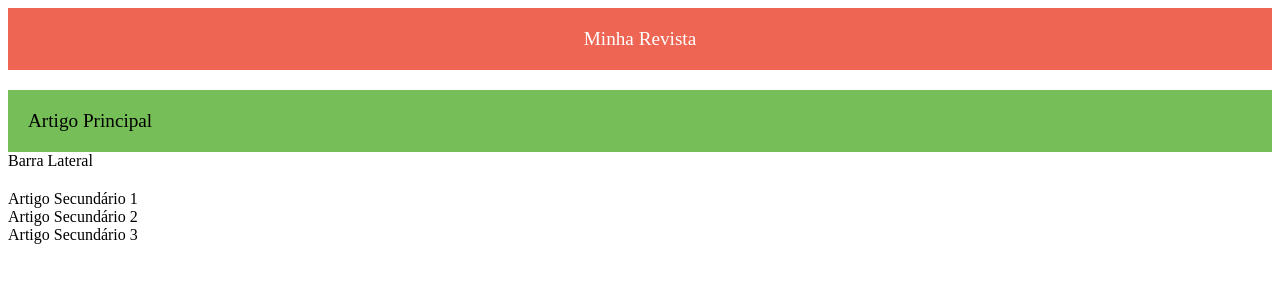
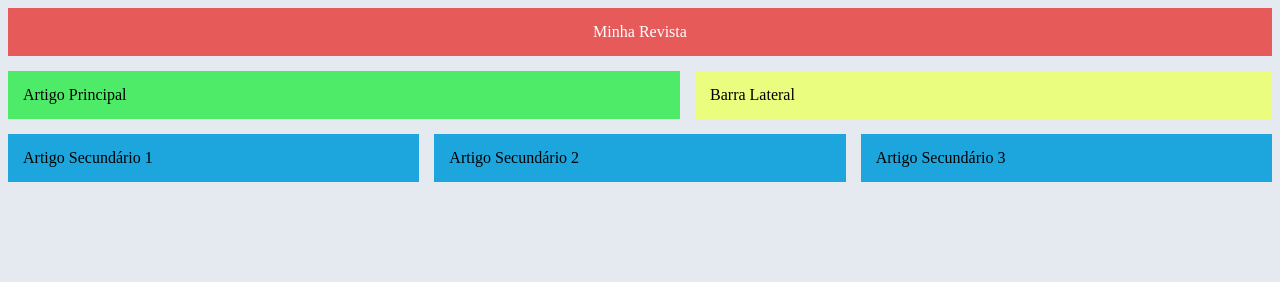
Before and after one commit to GabrielaMarim/Atividade-Flexbox, a plain HTML site: page index.html in a window 1280 px wide. Drawn offline with Linux system fonts and the light colour scheme.

Commit message:
style.css

```diff
--- a/style.css
+++ b/style.css
@@ -1,22 +1,42 @@
-.container{
-    display:flex;
+.header {
+        text-align: center;
+            background-color: rgb(230, 90, 90);
+            color: rgb(255, 255, 255);
+            padding: 15px; /** "tamanho da caixa" **/
+            }
+            .container {
+                justify-content: center;
+                display: flex;
                 flex-direction: column;
-    gap: 20px;
+                gap: 15px;
             }
-.header{
-background-color: rgb(238, 101, 83);
-text-align: center;
-position: relative;
-font-size:larger;
-color: rgb(255, 255, 255);
-padding: 20px;
+            .content{
+                display: flex;
+                gap: 15px;
             }
             .main-article{
-    background-color: rgb(117, 190, 88);
-    text-align: left;
-    position: relative;
-    font-size:larger;
-    color: rgb(0, 0, 0);
-    padding: 20px;
+                background-color: rgb(78, 235, 104);
+                padding: 15px;
+                display: flex;
+                width: 54%;
             }
+            .sidebar {
+             background-color: rgb(234, 253, 126);
+             padding: 15px;
+             display: flex;
+             width: 46%;
+
             }
+            .articles {
+                display: flex;
+                gap: 15px;
+            }
+            .article{
+                background-color: rgb(28, 166, 221);
+                display: flex;
+                padding: 15px;
+                width: 33%;
+            }
+            body{
+            background-color: rgb(228, 234, 240);
+            }
```
Lines whose indentation alone changed are shown as unchanged.
